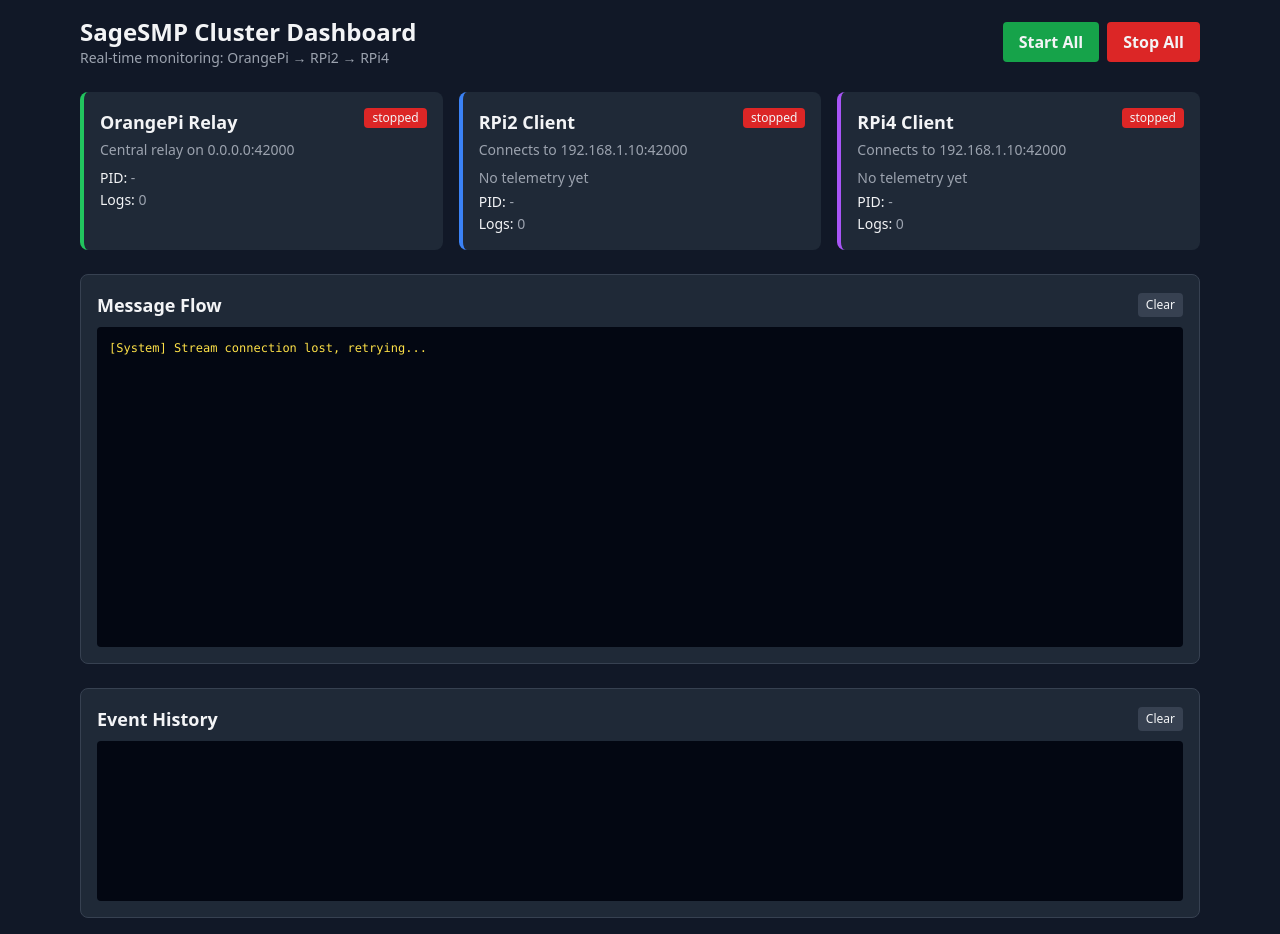
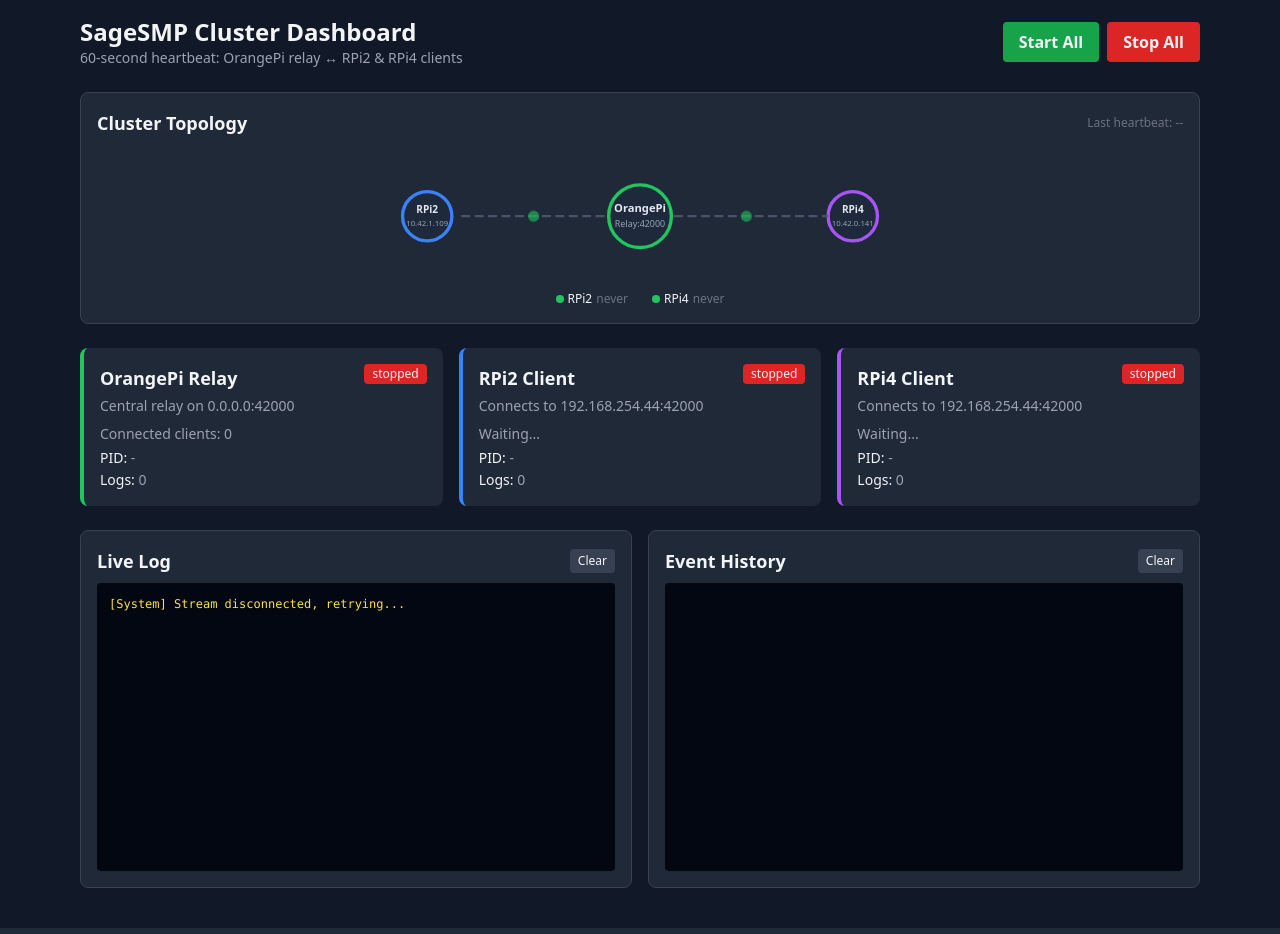
Before and after one commit to Night-Traders-Dev/SageSMP, a FastAPI app: page / in a window 1280 px wide. Run offline with FastAPI, Linux system fonts and the light colour scheme; data that the repository does not hold is empty; some libraries are stand-ins or nearby versions.

Commit message:
Update dashboard: auto-refresh with heartbeat topology visualization
- Added SVG topology diagram showing OrangePi-RPi2-RPi4 connections
- Heartbeat pulse animation when clients check in
- Updated SSH commands to use hostnames (pi2/pi4) from SSH config
- Correct OrangePi IP (192.168.254.44) in client defaults
- Fixed telemetry parsing for actual heartbeat log format
- Dashboard auto-refreshes via SSE stream with 0.3s interval

```diff
--- a/dashboard/app.py
+++ b/dashboard/app.py
@@ -19,6 +19,7 @@
 BIN_DIR = SAGEMAP_DIR / "bin"
 MAX_LOGS = 1000
 MAX_EVENTS = 500
+HEARTBEAT_INTERVAL_S = 65
 
 state = {
     "relay": {"name": "OrangePi Relay", "proc": None, "logs": [], "status": "stopped", "started_at": None},
@@ -40,26 +41,35 @@
         state[node_name]["logs"] = state[node_name]["logs"][-MAX_LOGS:]
 
 def parse_telemetry(node_name, line):
-    if "Temp:" in line:
-        try:
-            parts = line.split(",")
-            info = {}
-            for p in parts:
-                p = p.strip()
-                if "Temp:" in p:
-                    info["temp"] = p.split(":")[1].strip().rstrip("C")
-                elif "Load:" in p:
-                    info["load"] = p.split(":")[1].strip()
-                elif "Available:" in p:
-                    info["memory"] = p.split(":")[1].strip()
-                elif "GPU:" in p:
-                    info["gpu_temp"] = p.split(":")[1].strip().rstrip("C")
-                elif "Throttling:" in p:
-                    info["throttling"] = p.split(":")[1].strip()
-            if info:
-                state["telemetry"][node_name] = info
-        except Exception:
-            pass
+    try:
+        if "HEARTBEAT OK" in line:
+            if "nodes=" in line:
+                import re
+                m = re.search(r'nodes=(\d+)', line)
+                if m:
+                    state["telemetry"]["relay"] = {"node_count": int(m.group(1))}
+            return
+        info = {}
+        if "->" in line:
+            data_part = line.split("->")[-1].strip()
+        else:
+            data_part = line
+        for part in data_part.split(","):
+            part = part.strip()
+            if "Temp:" in part:
+                info["temp"] = part.split(":")[-1].strip().rstrip("C")
+            elif "Load:" in part:
+                info["load"] = part.split(":")[-1].strip()
+            elif "Available:" in part:
+                info["memory"] = "Available:" + part.split(":")[-1].strip()
+            elif "GPU:" in part:
+                info["gpu_temp"] = part.split(":")[-1].strip().rstrip("C")
+            elif part in ("OK", "THROTTLED"):
+                info["throttling"] = part
+        if info and node_name in ("pi2", "pi4"):
+            state["telemetry"][node_name] = info
+    except Exception:
+        pass
 
 async def stream_reader(stream, node_name):
     while True:
@@ -70,16 +80,18 @@
         if not line:
             continue
         add_log(node_name, line)
-        if "Sending to OrangePi:" in line or "Received info from client" in line:
-            add_event("message", node_name, line)
+        if "[HEARTBEAT] " in line:
+            add_event("heartbeat", node_name, line)
             parse_telemetry(node_name, line)
-        elif "Registered client" in line or "Unregistered client" in line:
-            add_event("join_leave", node_name, line)
+        elif "[HEARTBEAT OK]" in line:
+            add_event("heartbeat_ack", node_name, line)
             parse_telemetry(node_name, line)
-        elif "Broadcasting" in line or "Received broadcast" in line:
-            add_event("broadcast", node_name, line)
-        elif "Connected clients:" in line or "=== " in line:
-            pass
+        elif "[ERROR]" in line:
+            add_event("error", node_name, line)
+        elif "[WARN]" in line:
+            add_event("warning", node_name, line)
+        elif "=== " in line and "Status" in line:
+            add_event("status", node_name, line)
 
 async def start_node(node_name, cmd, cwd=None):
     n = state[node_name]
@@ -168,15 +180,12 @@
 
 @app.post("/api/start")
 async def start_all():
-    relay_bin = BIN_DIR / "orangepi_relay"
-    if relay_bin.exists():
-        await start_node("relay", [str(relay_bin)], cwd=str(SAGEMAP_DIR))
-    else:
-        add_event("error", "dashboard", "orangepi_relay binary not found")
-    await asyncio.sleep(0.3)
-    await start_node("pi2", ["ssh", "pi2", "cd ~/SageSMP && exec ./bin/rpi2_client"])
-    await asyncio.sleep(0.3)
-    await start_node("pi4", ["ssh", "pi4", "cd ~/SageSMP && exec ./bin/rpi4_client"])
+    sage_cmd = ["stdbuf", "-oL", "sage", "--jit"]
+    await start_node("relay", sage_cmd + [str(SAGEMAP_DIR / "src" / "sage" / "server" / "orangepi_relay.sage")], cwd=str(SAGEMAP_DIR))
+    await asyncio.sleep(0.5)
+    await start_node("pi2", ["ssh", "pi2", "cd ~/SageSMP && exec env SMP_HOST=192.168.254.44 stdbuf -oL sage --jit src/sage/client/rpi2_client.sage"])
+    await asyncio.sleep(0.5)
+    await start_node("pi4", ["ssh", "pi4", "cd ~/SageSMP && exec env SMP_HOST=192.168.254.44 stdbuf -oL sage --jit src/sage/client/rpi4_client.sage"])
     return {"status": "ok"}
 
 @app.post("/api/stop")
--- a/dashboard/templates/index.html
+++ b/dashboard/templates/index.html
@@ -5,13 +5,33 @@
 <meta name="viewport" content="width=device-width, initial-scale=1.0">
 <title>SageSMP Cluster Dashboard</title>
 <script src="https://cdn.tailwindcss.com"></script>
+<style>
+  .heartbeat-pulse {
+    animation: pulse 2s ease-in-out infinite;
+  }
+  @keyframes pulse {
+    0%, 100% { opacity: 1; }
+    50% { opacity: 0.4; }
+  }
+  .node-card { transition: border-color 0.5s; }
+  .log-entry { animation: fadeIn 0.3s ease-in; }
+  @keyframes fadeIn {
+    from { opacity: 0; transform: translateY(-4px); }
+    to { opacity: 1; transform: translateY(0); }
+  }
+  .conn-line { stroke-dasharray: 8 4; animation: dash 1s linear infinite; }
+  @keyframes dash {
+    to { stroke-dashoffset: -24; }
+  }
+  .hb-active { stroke: #22c55e !important; stroke-width: 3 !important; }
+</style>
 </head>
 <body class="bg-gray-900 text-gray-100 min-h-screen">
 <div class="container mx-auto p-4 max-w-6xl">
   <header class="flex flex-wrap justify-between items-center mb-6 gap-2">
     <div>
       <h1 class="text-2xl font-bold">SageSMP Cluster Dashboard</h1>
-      <p class="text-sm text-gray-400">Real-time monitoring: OrangePi &rarr; RPi2 &rarr; RPi4</p>
+      <p class="text-sm text-gray-400">60-second heartbeat: OrangePi relay &harr; RPi2 &amp; RPi4 clients</p>
     </div>
     <div class="flex gap-2">
       <button id="btn-start" class="px-4 py-2 bg-green-600 hover:bg-green-700 rounded font-semibold transition">Start All</button>
@@ -19,25 +39,62 @@
     </div>
   </header>
 
+  <!-- Heartbeat topology diagram -->
+  <div class="bg-gray-800 rounded-lg p-4 border border-gray-700 mb-6">
+    <div class="flex justify-between items-center mb-3">
+      <h2 class="text-lg font-semibold">Cluster Topology</h2>
+      <span id="hb-clock" class="text-xs text-gray-500">Last heartbeat: --</span>
+    </div>
+    <svg viewBox="0 0 600 120" class="w-full max-w-2xl mx-auto">
+      <!-- OrangePi (center) -->
+      <circle id="node-relay" cx="300" cy="60" r="28" fill="#1e293b" stroke="#22c55e" stroke-width="3"/>
+      <text x="300" y="56" text-anchor="middle" fill="#e2e8f0" font-size="10" font-weight="bold">OrangePi</text>
+      <text x="300" y="70" text-anchor="middle" fill="#94a3b8" font-size="8">Relay:42000</text>
+
+      <!-- RPi2 (left) -->
+      <circle id="node-pi2" cx="110" cy="60" r="22" fill="#1e293b" stroke="#3b82f6" stroke-width="3"/>
+      <text x="110" y="57" text-anchor="middle" fill="#e2e8f0" font-size="9" font-weight="bold">RPi2</text>
+      <text x="110" y="69" text-anchor="middle" fill="#94a3b8" font-size="7">10.42.1.109</text>
+
+      <!-- RPi4 (right) -->
+      <circle id="node-pi4" cx="490" cy="60" r="22" fill="#1e293b" stroke="#a855f7" stroke-width="3"/>
+      <text x="490" y="57" text-anchor="middle" fill="#e2e8f0" font-size="9" font-weight="bold">RPi4</text>
+      <text x="490" y="69" text-anchor="middle" fill="#94a3b8" font-size="7">10.42.0.141</text>
+
+      <!-- Connection lines -->
+      <line id="conn-pi2" x1="138" y1="60" x2="272" y2="60" stroke="#475569" stroke-width="2" class="conn-line"/>
+      <line id="conn-pi4" x1="328" y1="60" x2="468" y2="60" stroke="#475569" stroke-width="2" class="conn-line"/>
+
+      <!-- Heartbeat indicators -->
+      <circle id="hb-pi2" cx="205" cy="60" r="5" fill="#22c55e" class="heartbeat-pulse" opacity="0"/>
+      <circle id="hb-pi4" cx="395" cy="60" r="5" fill="#22c55e" class="heartbeat-pulse" opacity="0"/>
+    </svg>
+    <div class="flex justify-center gap-6 mt-2 text-xs">
+      <span class="flex items-center gap-1"><span class="w-2 h-2 rounded-full bg-green-500" id="indicator-pi2"></span>RPi2 <span id="hb-time-pi2" class="text-gray-500">never</span></span>
+      <span class="flex items-center gap-1"><span class="w-2 h-2 rounded-full bg-green-500" id="indicator-pi4"></span>RPi4 <span id="hb-time-pi4" class="text-gray-500">never</span></span>
+    </div>
+  </div>
+
   <div class="grid grid-cols-1 md:grid-cols-3 gap-4 mb-6">
-    <div id="card-relay" class="bg-gray-800 rounded-lg p-4 border-l-4 border-green-500">
+    <div id="card-relay" class="node-card bg-gray-800 rounded-lg p-4 border-l-4 border-green-500">
       <div class="flex justify-between items-start">
         <h2 class="text-lg font-semibold">OrangePi Relay</h2>
         <span id="badge-relay" class="px-2 py-0.5 text-xs rounded bg-yellow-600">stopped</span>
       </div>
       <p class="text-sm text-gray-400 mt-1">Central relay on 0.0.0.0:42000</p>
-      <div class="mt-2 text-sm space-y-0.5">
+      <div id="telem-relay" class="mt-2 text-sm text-gray-400">Connected clients: 0</div>
+      <div class="mt-1 text-sm space-y-0.5">
         <p>PID: <span id="pid-relay" class="text-gray-400">-</span></p>
         <p>Logs: <span id="logcount-relay" class="text-gray-400">0</span></p>
       </div>
     </div>
 
-    <div id="card-pi2" class="bg-gray-800 rounded-lg p-4 border-l-4 border-blue-500">
+    <div id="card-pi2" class="node-card bg-gray-800 rounded-lg p-4 border-l-4 border-blue-500">
       <div class="flex justify-between items-start">
         <h2 class="text-lg font-semibold">RPi2 Client</h2>
         <span id="badge-pi2" class="px-2 py-0.5 text-xs rounded bg-yellow-600">stopped</span>
       </div>
-      <p class="text-sm text-gray-400 mt-1">Connects to 192.168.1.10:42000</p>
+      <p class="text-sm text-gray-400 mt-1">Connects to 192.168.254.44:42000</p>
       <div id="telem-pi2" class="mt-2 text-sm text-gray-400">Waiting...</div>
       <div class="mt-1 text-sm space-y-0.5">
         <p>PID: <span id="pid-pi2" class="text-gray-400">-</span></p>
@@ -45,12 +102,12 @@
       </div>
     </div>
 
-    <div id="card-pi4" class="bg-gray-800 rounded-lg p-4 border-l-4 border-purple-500">
+    <div id="card-pi4" class="node-card bg-gray-800 rounded-lg p-4 border-l-4 border-purple-500">
       <div class="flex justify-between items-start">
         <h2 class="text-lg font-semibold">RPi4 Client</h2>
         <span id="badge-pi4" class="px-2 py-0.5 text-xs rounded bg-yellow-600">stopped</span>
       </div>
-      <p class="text-sm text-gray-400 mt-1">Connects to 192.168.1.10:42000</p>
+      <p class="text-sm text-gray-400 mt-1">Connects to 192.168.254.44:42000</p>
       <div id="telem-pi4" class="mt-2 text-sm text-gray-400">Waiting...</div>
       <div class="mt-1 text-sm space-y-0.5">
         <p>PID: <span id="pid-pi4" class="text-gray-400">-</span></p>
@@ -59,20 +116,21 @@
     </div>
   </div>
 
-  <div class="bg-gray-800 rounded-lg p-4 border border-gray-700 mb-6">
+  <div class="grid grid-cols-1 md:grid-cols-2 gap-4 mb-6">
+    <div class="bg-gray-800 rounded-lg p-4 border border-gray-700">
       <div class="flex justify-between items-center mb-2">
-      <h2 class="text-lg font-semibold">Message Flow</h2>
+        <h2 class="text-lg font-semibold">Live Log</h2>
         <button id="btn-clear-logs" class="text-xs px-2 py-1 bg-gray-700 rounded hover:bg-gray-600">Clear</button>
       </div>
-    <div id="log-container" class="bg-gray-950 rounded p-3 h-80 overflow-y-auto font-mono text-xs leading-relaxed"></div>
+      <div id="log-container" class="bg-gray-950 rounded p-3 h-72 overflow-y-auto font-mono text-xs leading-relaxed"></div>
     </div>
-
     <div class="bg-gray-800 rounded-lg p-4 border border-gray-700">
       <div class="flex justify-between items-center mb-2">
         <h2 class="text-lg font-semibold">Event History</h2>
         <button id="btn-clear-events" class="text-xs px-2 py-1 bg-gray-700 rounded hover:bg-gray-600">Clear</button>
       </div>
-    <div id="event-container" class="bg-gray-950 rounded p-3 h-40 overflow-y-auto font-mono text-xs leading-relaxed"></div>
+      <div id="event-container" class="bg-gray-950 rounded p-3 h-72 overflow-y-auto font-mono text-xs leading-relaxed"></div>
+    </div>
   </div>
 </div>
 
@@ -82,11 +140,18 @@
 const badgeEls = {relay: document.getElementById('badge-relay'), pi2: document.getElementById('badge-pi2'), pi4: document.getElementById('badge-pi4')};
 const pidEls = {relay: document.getElementById('pid-relay'), pi2: document.getElementById('pid-pi2'), pi4: document.getElementById('pid-pi4')};
 const logcountEls = {relay: document.getElementById('logcount-relay'), pi2: document.getElementById('logcount-pi2'), pi4: document.getElementById('logcount-pi4')};
-const telemEls = {pi2: document.getElementById('telem-pi2'), pi4: document.getElementById('telem-pi4')};
+const telemEls = {relay: document.getElementById('telem-relay'), pi2: document.getElementById('telem-pi2'), pi4: document.getElementById('telem-pi4')};
+const hbPulse = {pi2: document.getElementById('hb-pi2'), pi4: document.getElementById('hb-pi4')};
+const hbTime = {pi2: document.getElementById('hb-time-pi2'), pi4: document.getElementById('hb-time-pi4')};
+const indicators = {pi2: document.getElementById('indicator-pi2'), pi4: document.getElementById('indicator-pi4')};
+const nodeSvg = {pi2: document.getElementById('node-pi2'), pi4: document.getElementById('node-pi4')};
+const connLines = {pi2: document.getElementById('conn-pi2'), pi4: document.getElementById('conn-pi4')};
 
 const colorMap = {relay: 'text-green-400', pi2: 'text-blue-400', pi4: 'text-purple-400', dashboard: 'text-yellow-300'};
 const prefixMap = {relay: '[OrangePi]', pi2: '[RPi2]', pi4: '[RPi4]', dashboard: '[System]'};
-const typeColors = {system: 'text-yellow-300', message: 'text-cyan-300', join_leave: 'text-lime-300', broadcast: 'text-pink-300', error: 'text-red-400'};
+const typeColors = {system: 'text-yellow-300', heartbeat: 'text-green-300', heartbeat_ack: 'text-cyan-300', status: 'text-lime-300', warning: 'text-yellow-300', error: 'text-red-400'};
+
+let lastHearbeatTimes = {};
 
 function badgeClass(status) {
   if (status === 'running') return 'bg-green-600';
@@ -97,21 +162,65 @@
 function appendLine(container, source, text, extraClass) {
   if (!text) return;
   const div = document.createElement('div');
-  div.className = (colorMap[source] || 'text-gray-300') + ' ' + (extraClass || '');
+  div.className = (colorMap[source] || 'text-gray-300') + ' ' + (extraClass || '') + ' log-entry';
   div.textContent = (prefixMap[source] || '[' + source + ']') + ' ' + text;
   container.appendChild(div);
   container.scrollTop = container.scrollHeight;
+  if (container.children.length > 500) container.removeChild(container.firstChild);
+}
+
+function formatTime(ts) {
+  const d = new Date(ts);
+  return d.toLocaleTimeString();
+}
+
+function flashHeartbeat(name) {
+  const pulse = hbPulse[name];
+  if (pulse) {
+    pulse.setAttribute('opacity', '1');
+    setTimeout(() => pulse.setAttribute('opacity', '0'), 2000);
+  }
+  const indicator = indicators[name];
+  if (indicator) {
+    indicator.classList.add('heartbeat-pulse');
+    setTimeout(() => indicator.classList.remove('heartbeat-pulse'), 2000);
+  }
+  const conn = connLines[name];
+  if (conn) {
+    conn.classList.add('hb-active');
+    setTimeout(() => conn.classList.remove('hb-active'), 2000);
+  }
+  const svgNode = nodeSvg[name];
+  if (svgNode) {
+    const orig = svgNode.getAttribute('stroke');
+    svgNode.setAttribute('stroke', '#22c55e');
+    setTimeout(() => svgNode.setAttribute('stroke', orig || '#3b82f6'), 2000);
+  }
+  const now = Date.now();
+  lastHearbeatTimes[name] = now;
+  if (hbTime[name]) hbTime[name].textContent = formatTime(now);
+  document.getElementById('hb-clock').textContent = 'Last heartbeat: ' + formatTime(now);
 }
 
 function renderTelemetry(name, data) {
   const el = telemEls[name];
-  if (!el || !data) return;
+  if (!el) return;
+  if (name === 'relay') {
+    if (data && data.node_count !== undefined) {
+      el.textContent = 'Connected clients: ' + data.node_count;
+    }
+    return;
+  }
+  if (!data || Object.keys(data).length === 0) {
+    el.textContent = 'Waiting...';
+    return;
+  }
   const parts = [];
-  if (data.temp) parts.push('Temp: ' + data.temp + 'C');
-  if (data.load) parts.push('Load: ' + data.load);
-  if (data.memory) parts.push('Mem: ' + data.memory);
-  if (data.gpu_temp) parts.push('GPU: ' + data.gpu_temp + 'C');
-  if (data.throttling) parts.push('Throttle: ' + data.throttling);
+  if (data.temp !== undefined) parts.push('Temp: ' + data.temp + 'C');
+  if (data.load !== undefined) parts.push('Load: ' + data.load);
+  if (data.memory !== undefined) parts.push('Mem: ' + data.memory);
+  if (data.gpu_temp !== undefined) parts.push('GPU: ' + data.gpu_temp + 'C');
+  if (data.throttling !== undefined) parts.push(data.throttling);
   el.textContent = parts.length ? parts.join(' | ') : 'No telemetry yet';
 }
 
@@ -126,10 +235,17 @@
     }
     for (const line of nd.new_logs) {
       appendLine(logContainer, name, line);
+      if (line.includes('[HEARTBEAT OK]')) {
+        flashHeartbeat(name);
+      }
     }
   }
   for (const evt of data.events) {
     appendLine(eventContainer, evt.source, evt.message, typeColors[evt.type] || '');
+    if (evt.type === 'heartbeat' || evt.type === 'heartbeat_ack') {
+      const name = evt.source === 'relay' ? null : evt.source;
+      if (name) flashHeartbeat(name);
+    }
   }
   if (data.telemetry) {
     for (const [name, telem] of Object.entries(data.telemetry)) {
@@ -138,7 +254,7 @@
   }
 };
 evtSource.onerror = function() {
-  appendLine(logContainer, 'dashboard', 'Stream connection lost, retrying...', 'text-red-400');
+  appendLine(logContainer, 'dashboard', 'Stream disconnected, retrying...', 'text-red-400');
 };
 
 document.getElementById('btn-start').onclick = function() { fetch('/api/start', {method: 'POST'}); };
```
Also changed, not shown: 2 other files. Lines whose indentation alone changed are shown as unchanged.
